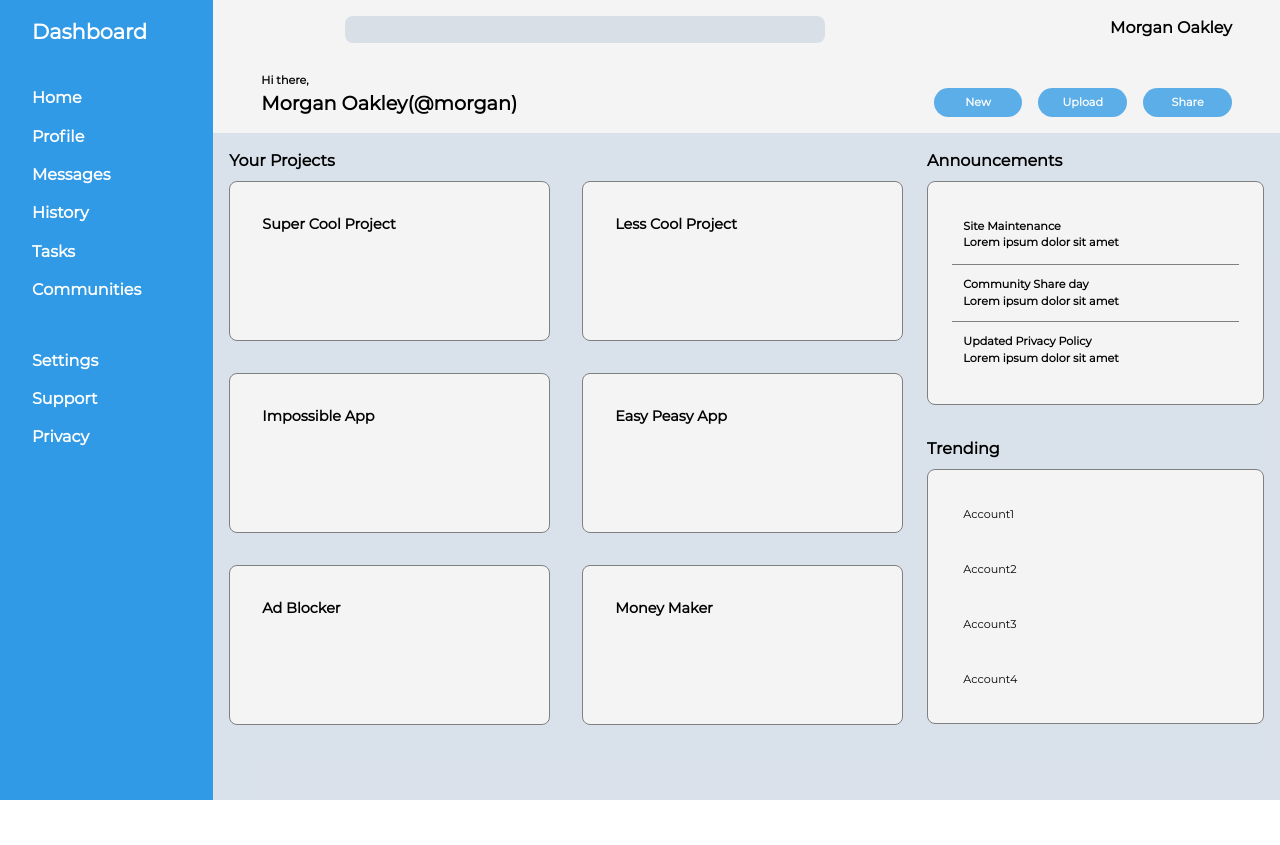
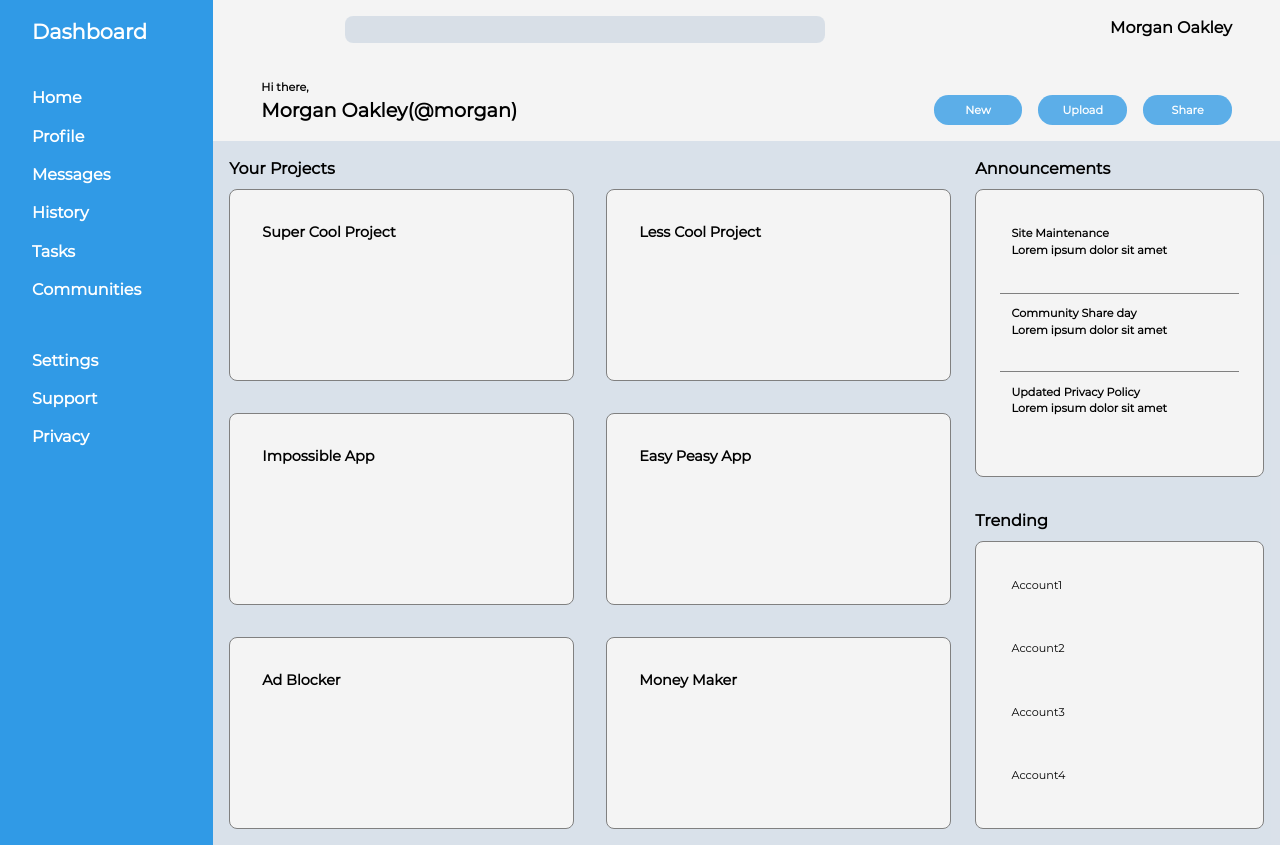
Before and after one commit to TiagoSobral/project-admin-dashboard, a plain HTML site: page index.html in a window 1280 px wide. Before the commit the page ends 800 px from the top, so only its background shows below. Drawn offline with Linux system fonts and the light colour scheme.

Commit message:
(fix) change height for main content side cards

```diff
--- a/css/style.css
+++ b/css/style.css
@@ -176,7 +176,7 @@
 
  .main-content {
     display: grid;
-    grid-template-columns: 2fr 1fr;
+    grid-template-columns: 2fr 0.8fr;
     gap: 1.5rem;
     padding: 1rem;
     font-weight: bold;
@@ -186,7 +186,7 @@
     margin-top: 0.5rem;
     display: grid;
     grid-template-columns: repeat(2, 2fr);
-    grid-template-rows: repeat(3, 10rem);
+    grid-template-rows: repeat(3, 12rem);
     gap: 2rem;
  }
 
@@ -203,13 +203,14 @@
 
 .aside-cards {
     display: grid;
-    grid-template-rows: repeat(2, 16rem);
+    grid-template-rows: repeat(2, 20rem);
     gap: 2rem;
 }
 
 
 .announcements {
     display: grid;
+    height: 90%;
     grid-template-rows: repeat(3, 1fr);
     padding: 1.5rem;
     font-size: 0.7rem;
@@ -218,6 +219,7 @@
 .trending {
     display: grid;
     grid-template-rows: repeat(4, 1fr);
+    height: 90%;
     gap: 1rem;
     padding: 1.5rem;
     font-size: 0.7rem;
@@ -235,7 +237,6 @@
 .announcements >div:nth-child(2) {
     border-top: solid 1px gray;
     border-bottom: solid 1px gray;
-    border-spacing: 1rem;
 }
 
 .announcements > div,
```
